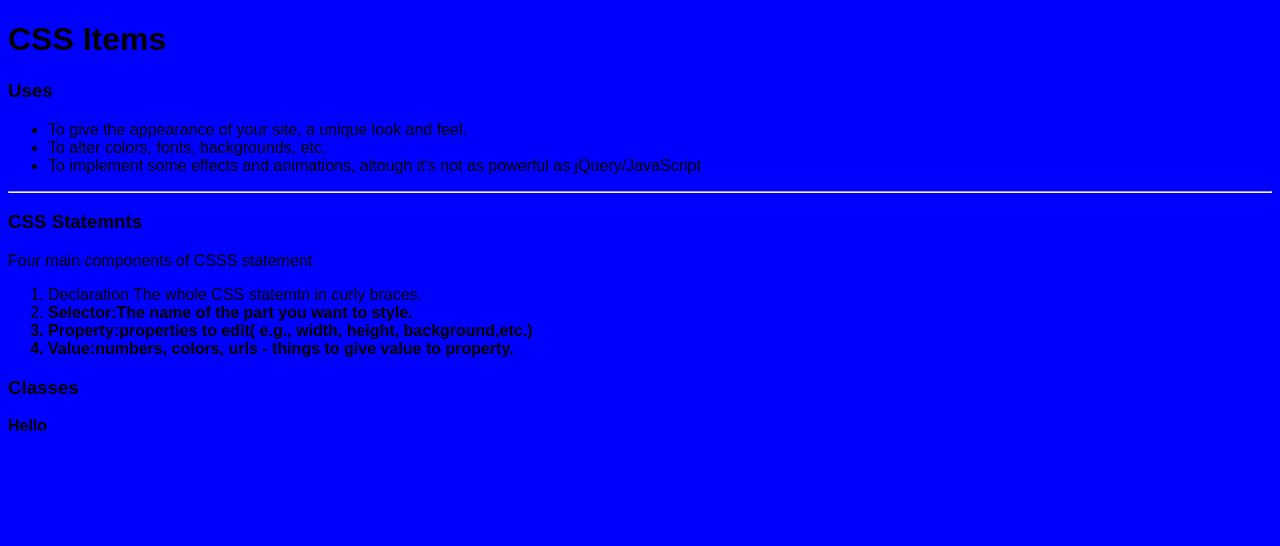
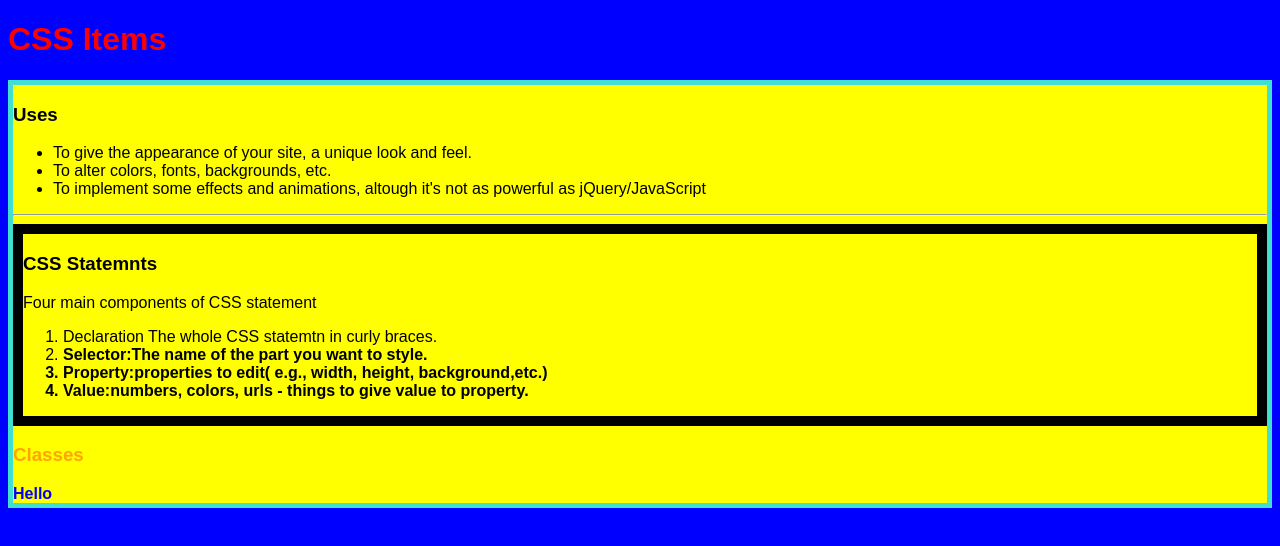
Before and after one commit to JJones0525/WebDevelopmentFundamentalsPlayground, a plain HTML site: page views/css-playground.html in a window 1280 px wide. Drawn offline with Linux system fonts and the light colour scheme; files that its build step writes are made by us from their sources.

Commit message:
Added some div classes in css-playground

```diff
--- a/css/main.css
+++ b/css/main.css
@@ -4,3 +4,24 @@ body{
 	font-family: Arial;
 	background-color: blue;
 }
+
+h1 {
+	color: red;
+    background: blue;
+}
+.cat{
+	color: blue;
+}
+
+.css-statements{
+	border: 10px solid black;
+}
+
+.css-uses{
+	border: 5px solid turquoise;
+	background: yellow;
+}
+
+#dog{
+	color: orange;
+}
--- a/views/css-playground.html
+++ b/views/css-playground.html
@@ -2,11 +2,13 @@
 <html>
     <head>
     	<title>CSS Playground</title>
-        <link rel="stylesheet" type="text/css" href="css/main.css">
+        <link rel="stylesheet" type="text/css" href="../css/main.css">
     </head>
     <body>
     	<h1>CSS Items</h1>
 
+
+        <div class="css-uses">
     	<h3>Uses</h3>
     	    <ul>
     	    	<li>To give the appearance of your site, a unique look and feel.</li>
@@ -14,17 +16,22 @@
     	    	<li>To implement some effects and animations, altough it's not as powerful as jQuery/JavaScript</li>
     	    </ul>
     	<hr>
+
+
+
+        <div class="css-statements">
     	<h3>CSS Statemnts</h3>
-    	<p>Four main components of CSSS statement</p>
+    	<p>Four main components of CSS statement</p>
     	    <ol>
     	    	<li>Declaration</b> The whole CSS statemtn in curly braces.</li>
     	    	<li><b>Selector:<b>The name of the part you want to style.</li>
     	    	<li><b>Property:<b>properties to edit( e.g., width, height, background,etc.)</li>
     	    	<li><b>Value:</b>numbers, colors, urls - things to give value to property.</li>
     	    </ol>
+        </div>
 
-        <h3>Classes</h3>
-        <div class = "alt">Hello</div>
+        <h3 id="dog">Classes</h3>
+        <div class = "cat">Hello</div>
 
 
 
```
